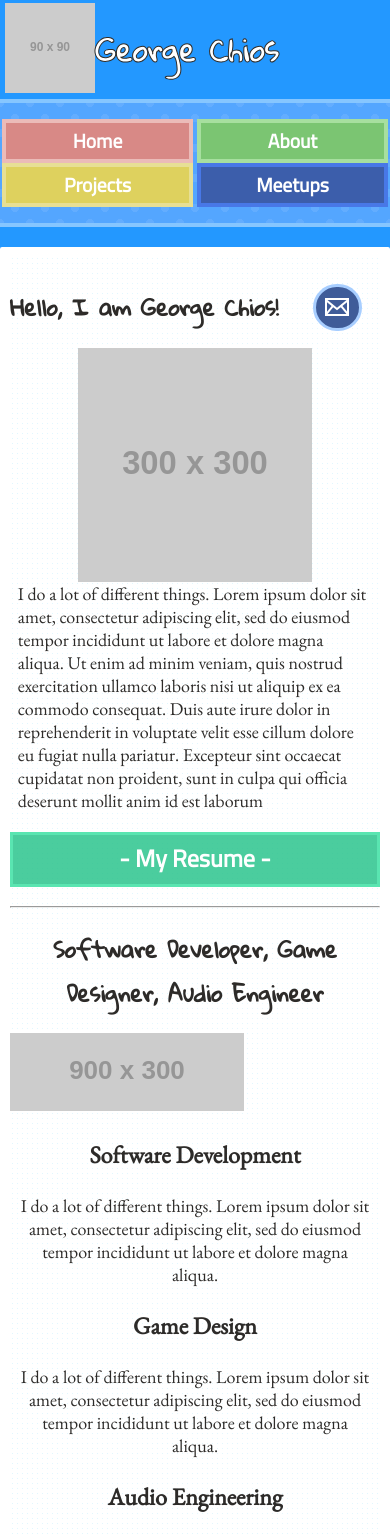
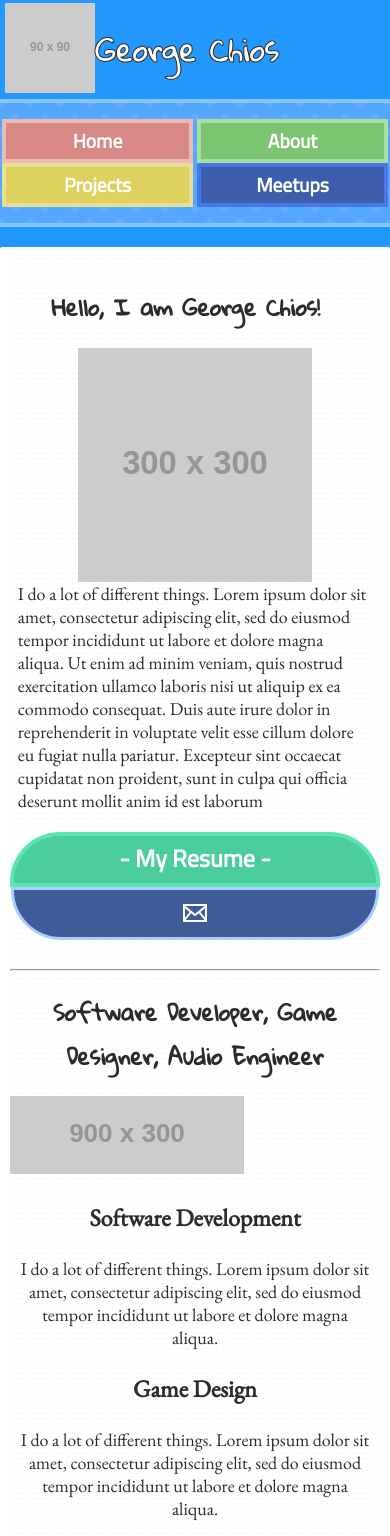
Before and after one commit to rusticpenguin/georgechios, a React (Create React App) app in the folder georgechios/: page /about in a window 390 px wide. Shown: the top 1536 px of the page. Built offline with nearby package versions, Linux system fonts and the light colour scheme.

Commit message:
Changed email button and positioning

```diff
--- a/georgechios/src/Components/About.js
+++ b/georgechios/src/Components/About.js
@@ -8,13 +8,13 @@
           <div className="aboutTitle">
             <h2>Hello, I am George Chios!</h2>
             <a href="#" className="emailMe link">Email Me!</a>
-            <a href="#" className="emailMobile"><svg className="emailIcon invert" xmlns="http://www.w3.org/2000/svg" width="24" height="24" viewBox="0 0 24 24"><path d="M0 3v18h24v-18h-24zm6.623 7.929l-4.623 5.712v-9.458l4.623 3.746zm-4.141-5.929h19.035l-9.517 7.713-9.518-7.713zm5.694 7.188l3.824 3.099 3.83-3.104 5.612 6.817h-18.779l5.513-6.812zm9.208-1.264l4.616-3.741v9.348l-4.616-5.607z"/></svg></a>
           </div>
           <article className="pictureLeft">
             <img className="articlePicture" src="https://via.placeholder.com/300x300" alt="Profile Picture of George" />
             <div className="aboutMe">
               <p>I do a lot of different things. Lorem ipsum dolor sit amet, consectetur adipiscing elit, sed do eiusmod tempor incididunt ut labore et dolore magna aliqua. Ut enim ad minim veniam, quis nostrud exercitation ullamco laboris nisi ut aliquip ex ea commodo consequat. Duis aute irure dolor in reprehenderit in voluptate velit esse cillum dolore eu fugiat nulla pariatur. Excepteur sint occaecat cupidatat non proident, sunt in culpa qui officia deserunt mollit anim id est laborum</p>
               <button className="resumeButton">- My Resume -</button>
+              <a href="#" className="emailMobile"><svg className="emailIcon invert" xmlns="http://www.w3.org/2000/svg" width="24" height="24" viewBox="0 0 24 24"><path d="M0 3v18h24v-18h-24zm6.623 7.929l-4.623 5.712v-9.458l4.623 3.746zm-4.141-5.929h19.035l-9.517 7.713-9.518-7.713zm5.694 7.188l3.824 3.099 3.83-3.104 5.612 6.817h-18.779l5.513-6.812zm9.208-1.264l4.616-3.741v9.348l-4.616-5.607z"/></svg></a>
             </div>
           </article>
         </div>
@@ -41,11 +41,12 @@
         </div>
         <hr />
         <div className="socialMedia">
-          <a href="" className="twitter"><svg className="invert buttonSvg" xmlns="http://www.w3.org/2000/svg" width="24" height="24" viewBox="0 0 24 24"><path d="M24 4.557c-.883.392-1.832.656-2.828.775 1.017-.609 1.798-1.574 2.165-2.724-.951.564-2.005.974-3.127 1.195-.897-.957-2.178-1.555-3.594-1.555-3.179 0-5.515 2.966-4.797 6.045-4.091-.205-7.719-2.165-10.148-5.144-1.29 2.213-.669 5.108 1.523 6.574-.806-.026-1.566-.247-2.229-.616-.054 2.281 1.581 4.415 3.949 4.89-.693.188-1.452.232-2.224.084.626 1.956 2.444 3.379 4.6 3.419-2.07 1.623-4.678 2.348-7.29 2.04 2.179 1.397 4.768 2.212 7.548 2.212 9.142 0 14.307-7.721 13.995-14.646.962-.695 1.797-1.562 2.457-2.549z"/></svg></a>
-          <a href="" className="github"><svg className="invert buttonSvg" xmlns="http://www.w3.org/2000/svg" width="24" height="24" viewBox="0 0 24 24"><path d="M12 0c-6.626 0-12 5.373-12 12 0 5.302 3.438 9.8 8.207 11.387.599.111.793-.261.793-.577v-2.234c-3.338.726-4.033-1.416-4.033-1.416-.546-1.387-1.333-1.756-1.333-1.756-1.089-.745.083-.729.083-.729 1.205.084 1.839 1.237 1.839 1.237 1.07 1.834 2.807 1.304 3.492.997.107-.775.418-1.305.762-1.604-2.665-.305-5.467-1.334-5.467-5.931 0-1.311.469-2.381 1.236-3.221-.124-.303-.535-1.524.117-3.176 0 0 1.008-.322 3.301 1.23.957-.266 1.983-.399 3.003-.404 1.02.005 2.047.138 3.006.404 2.291-1.552 3.297-1.23 3.297-1.23.653 1.653.242 2.874.118 3.176.77.84 1.235 1.911 1.235 3.221 0 4.609-2.807 5.624-5.479 5.921.43.372.823 1.102.823 2.222v3.293c0 .319.192.694.801.576 4.765-1.589 8.199-6.086 8.199-11.386 0-6.627-5.373-12-12-12z"/></svg></a>
-          <a href="" className="youtube"><svg className="invert buttonSvg" xmlns="http://www.w3.org/2000/svg" width="24" height="24" viewBox="0 0 24 24"><path d="M19.615 3.184c-3.604-.246-11.631-.245-15.23 0-3.897.266-4.356 2.62-4.385 8.816.029 6.185.484 8.549 4.385 8.816 3.6.245 11.626.246 15.23 0 3.897-.266 4.356-2.62 4.385-8.816-.029-6.185-.484-8.549-4.385-8.816zm-10.615 12.816v-8l8 3.993-8 4.007z"/></svg></a>
-          <a href="" className="linkedIn"><svg className="invert buttonSvg" xmlns="http://www.w3.org/2000/svg" width="24" height="24" viewBox="0 0 24 24"><path d="M4.98 3.5c0 1.381-1.11 2.5-2.48 2.5s-2.48-1.119-2.48-2.5c0-1.38 1.11-2.5 2.48-2.5s2.48 1.12 2.48 2.5zm.02 4.5h-5v16h5v-16zm7.982 0h-4.968v16h4.969v-8.399c0-4.67 6.029-5.052 6.029 0v8.399h4.988v-10.131c0-7.88-8.922-7.593-11.018-3.714v-2.155z"/></svg></a>
+          <a href="https://twitter.com/imrusticpenguin" target="_blank" className="twitter"><svg className="invert buttonSvg" xmlns="http://www.w3.org/2000/svg" width="24" height="24" viewBox="0 0 24 24"><path d="M24 4.557c-.883.392-1.832.656-2.828.775 1.017-.609 1.798-1.574 2.165-2.724-.951.564-2.005.974-3.127 1.195-.897-.957-2.178-1.555-3.594-1.555-3.179 0-5.515 2.966-4.797 6.045-4.091-.205-7.719-2.165-10.148-5.144-1.29 2.213-.669 5.108 1.523 6.574-.806-.026-1.566-.247-2.229-.616-.054 2.281 1.581 4.415 3.949 4.89-.693.188-1.452.232-2.224.084.626 1.956 2.444 3.379 4.6 3.419-2.07 1.623-4.678 2.348-7.29 2.04 2.179 1.397 4.768 2.212 7.548 2.212 9.142 0 14.307-7.721 13.995-14.646.962-.695 1.797-1.562 2.457-2.549z"/></svg></a>
+          <a href="https://github.com/rusticpenguin" target="_blank" className="github"><svg className="invert buttonSvg" xmlns="http://www.w3.org/2000/svg" width="24" height="24" viewBox="0 0 24 24"><path d="M12 0c-6.626 0-12 5.373-12 12 0 5.302 3.438 9.8 8.207 11.387.599.111.793-.261.793-.577v-2.234c-3.338.726-4.033-1.416-4.033-1.416-.546-1.387-1.333-1.756-1.333-1.756-1.089-.745.083-.729.083-.729 1.205.084 1.839 1.237 1.839 1.237 1.07 1.834 2.807 1.304 3.492.997.107-.775.418-1.305.762-1.604-2.665-.305-5.467-1.334-5.467-5.931 0-1.311.469-2.381 1.236-3.221-.124-.303-.535-1.524.117-3.176 0 0 1.008-.322 3.301 1.23.957-.266 1.983-.399 3.003-.404 1.02.005 2.047.138 3.006.404 2.291-1.552 3.297-1.23 3.297-1.23.653 1.653.242 2.874.118 3.176.77.84 1.235 1.911 1.235 3.221 0 4.609-2.807 5.624-5.479 5.921.43.372.823 1.102.823 2.222v3.293c0 .319.192.694.801.576 4.765-1.589 8.199-6.086 8.199-11.386 0-6.627-5.373-12-12-12z"/></svg></a>
+          <a href="https://www.youtube.com/channel/UCXvjbLXk85PIhrkWgCdb9TA" target="_blank" className="youtube"><svg className="invert buttonSvg" xmlns="http://www.w3.org/2000/svg" width="24" height="24" viewBox="0 0 24 24"><path d="M19.615 3.184c-3.604-.246-11.631-.245-15.23 0-3.897.266-4.356 2.62-4.385 8.816.029 6.185.484 8.549 4.385 8.816 3.6.245 11.626.246 15.23 0 3.897-.266 4.356-2.62 4.385-8.816-.029-6.185-.484-8.549-4.385-8.816zm-10.615 12.816v-8l8 3.993-8 4.007z"/></svg></a>
+          <a href="https://www.linkedin.com/in/georgechios/" target="_blank" className="linkedIn"><svg className="invert buttonSvg" xmlns="http://www.w3.org/2000/svg" width="24" height="24" viewBox="0 0 24 24"><path d="M4.98 3.5c0 1.381-1.11 2.5-2.48 2.5s-2.48-1.119-2.48-2.5c0-1.38 1.11-2.5 2.48-2.5s2.48 1.12 2.48 2.5zm.02 4.5h-5v16h5v-16zm7.982 0h-4.968v16h4.969v-8.399c0-4.67 6.029-5.052 6.029 0v8.399h4.988v-10.131c0-7.88-8.922-7.593-11.018-3.714v-2.155z"/></svg></a>
         </div>
+        <hr />
       </div>
     );
 	}
--- a/georgechios/src/Components/App.css
+++ b/georgechios/src/Components/App.css
@@ -72,7 +72,6 @@
 }
 
 .emailMe, .emailMobile{
-    float: right;
     font-family: 'Cairo', sans-serif;
     font-size: 100%;
     border: 3px solid #a8ceff;
@@ -93,8 +92,10 @@
 
 .emailMobile {
     display: none;
-    width: 10%;
+    width: 96%;
+    height: 30px;
     justify-content: center;
+    align-items: center;
 }
 
 
@@ -196,6 +197,14 @@
 
     .emailMobile {
         display: flex;
+        margin-bottom: 10px;
+        border-radius: 0;
+        border-bottom-left-radius: 50px;
+        border-bottom-right-radius: 50px;
+    }
+
+    .aboutTitle {
+        justify-content: center;
     }
 
     .articlePicture {
--- a/georgechios/src/Components/Home.css
+++ b/georgechios/src/Components/Home.css
@@ -36,6 +36,8 @@
         width: 100%;
         font-size: 24px;
         border-radius: 0;
-        border-width: 3px;
+        border-top-left-radius: 50px;
+        border-top-right-radius: 50px;
+        border-width: 4px;
     }
 }
```
